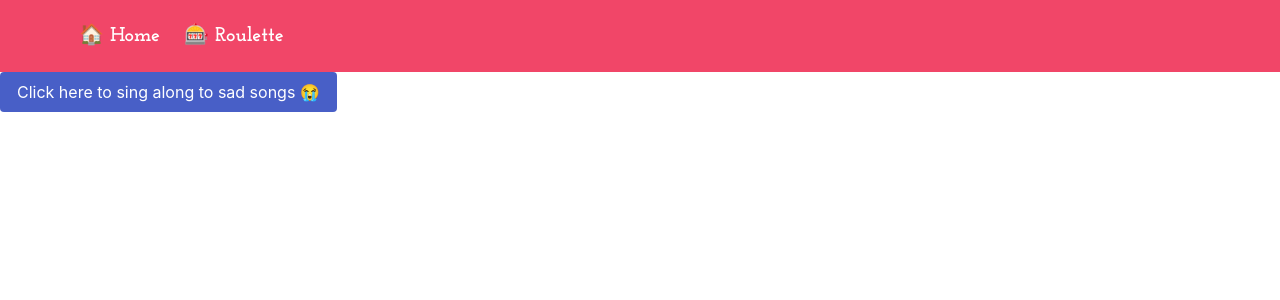
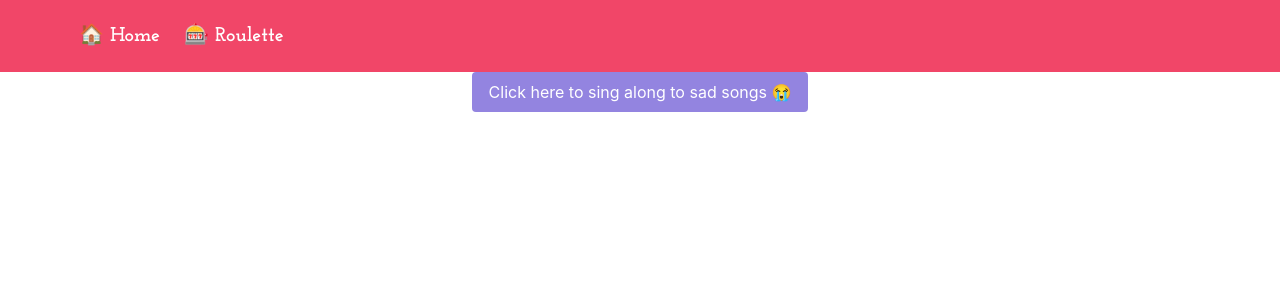
Before and after one commit to tjmcodes/Project-2, a React (Create React App) app: page /ginmodal in a window 1280 px wide. Shown: the top 300 px of the page. Built offline with nearby package versions, Linux system fonts and the light colour scheme; a web font is replaced by a local one.

Commit message:
scss ammended

```diff
--- a/src/styles/main.scss
+++ b/src/styles/main.scss
@@ -78,3 +78,30 @@ h3{
 .result{
   font-size: 50px;
 }
+
+.buttons {
+  font-family: 'Courier New', Courier, monospace;
+  display: flex;
+  align-items: center;
+  justify-content: center;
+}
+
+
+.button.is-link {
+  background-color: rgba(40, 10, 194, 0.5);
+  color: white;
+}
+
+.button.is-primary {
+  background-color: rgba(149, 255, 114, 0.552);
+  color: rgb(0, 0, 0);
+}
+
+.button.is-warning {
+  background-color: rgba(232, 252, 21, 0.5);
+  color: rgb(0, 0, 0);
+}
+.button.is-danger {
+  background-color: rgba(255, 0, 0, 0.5);
+  color: rgb(0, 0, 0);
+}
```
